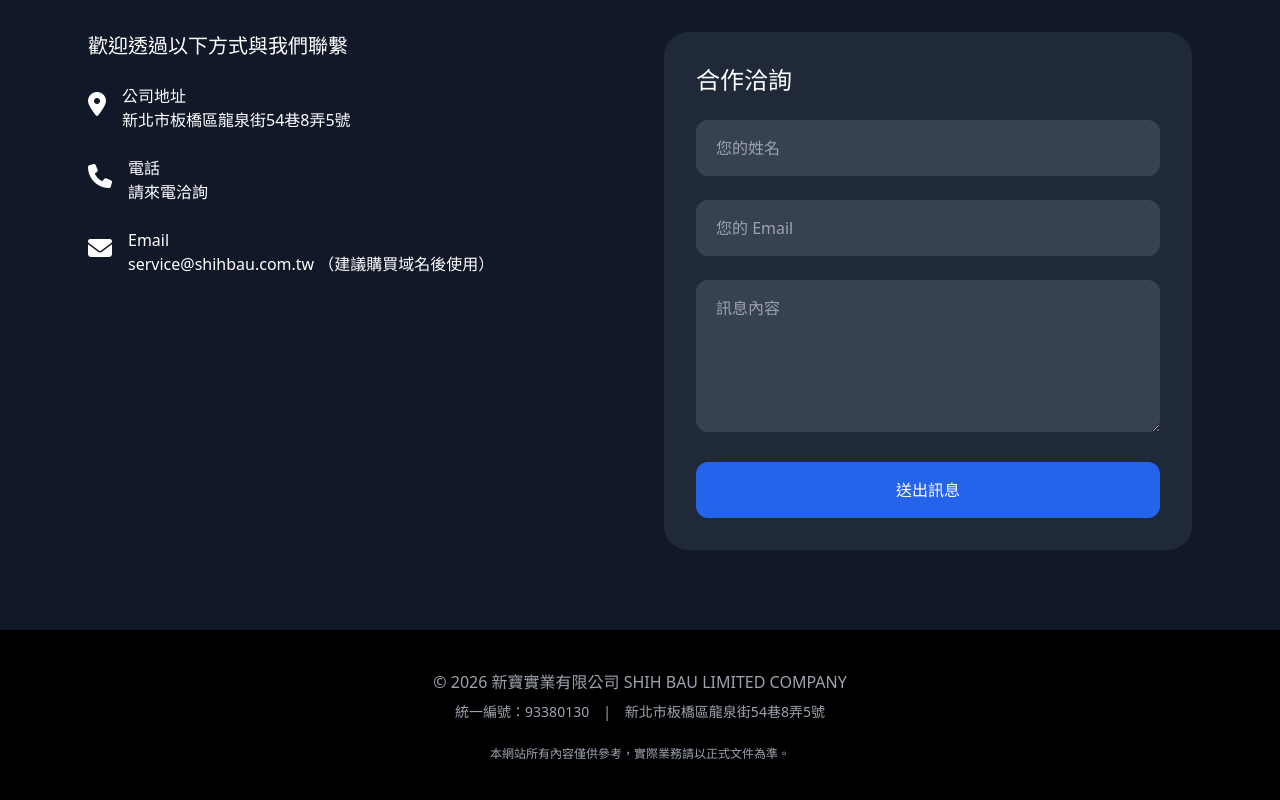
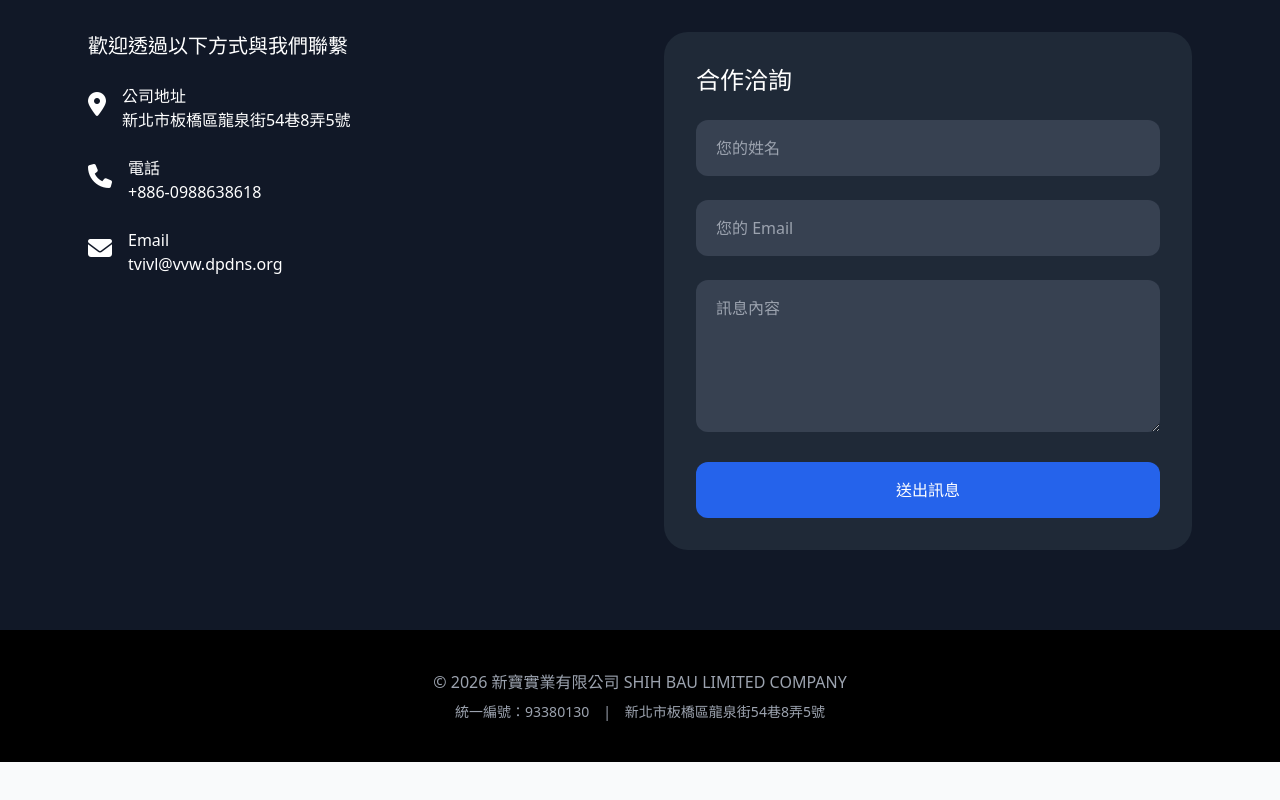
Before and after one commit to eeeeeeeeeeeeez/HHHA, a plain HTML site: page index.html in a window 1280 px wide. Shown: the part 2228-3028 px from the top of the page. After the commit the page ends 2990 px from the top, so only its background shows below. Drawn offline with nearby package versions, Linux system fonts and the light colour scheme.

Commit message:
Update index.html

```diff
--- a/index.html
+++ b/index.html
@@ -133,14 +133,14 @@
                             <i class="fa-solid fa-phone text-2xl mt-1"></i>
                             <div>
                                 <p class="font-medium">電話</p>
-                                <p>請來電洽詢</p>
+                                <p>+886-0988638618</p>
                             </div>
                         </div>
                         <div class="flex items-start gap-4">
                             <i class="fa-solid fa-envelope text-2xl mt-1"></i>
                             <div>
                                 <p class="font-medium">Email</p>
-                                <p>service@shihbau.com.tw （建議購買域名後使用）</p>
+                                <p>tvivl@vvw.dpdns.org</p>
                             </div>
                         </div>
                     </div>
@@ -151,7 +151,7 @@
                         <input type="text" placeholder="您的姓名" class="w-full px-5 py-4 bg-gray-700 rounded-xl">
                         <input type="email" placeholder="您的 Email" class="w-full px-5 py-4 bg-gray-700 rounded-xl">
                         <textarea placeholder="訊息內容" rows="5" class="w-full px-5 py-4 bg-gray-700 rounded-xl"></textarea>
-                        <button type="button" onclick="alert('表單已送出！（示範用）')"
+                        <button type="button" onclick="alert('表單已送出！')"
                                 class="w-full bg-blue-600 hover:bg-blue-700 py-4 rounded-xl font-medium">
                             送出訊息
                         </button>
@@ -166,7 +166,6 @@
         <div class="max-w-6xl mx-auto px-6">
             <p>© 2026 新寶實業有限公司 SHIH BAU LIMITED COMPANY</p>
             <p class="mt-2 text-sm">統一編號：93380130　|　新北市板橋區龍泉街54巷8弄5號</p>
-            <p class="text-xs mt-6">本網站所有內容僅供參考，實際業務請以正式文件為準。</p>
         </div>
     </footer>
 
```
